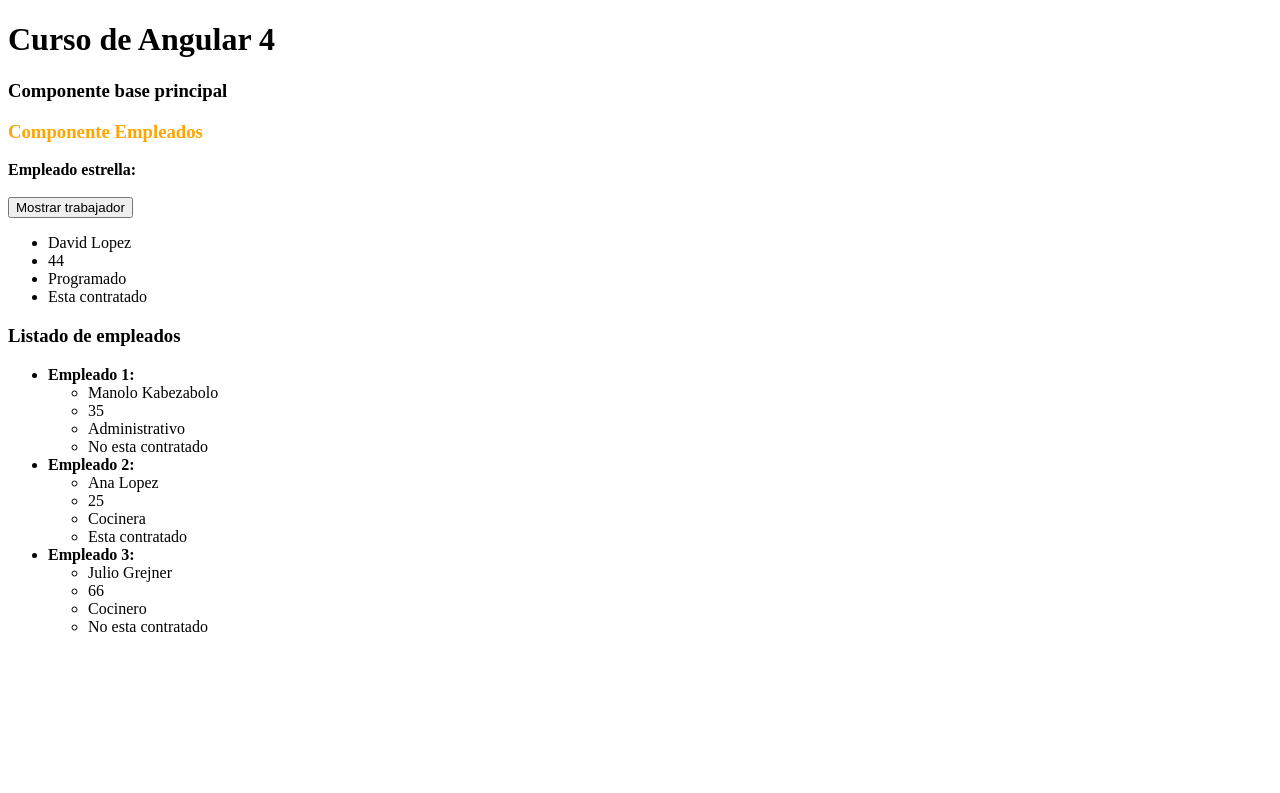
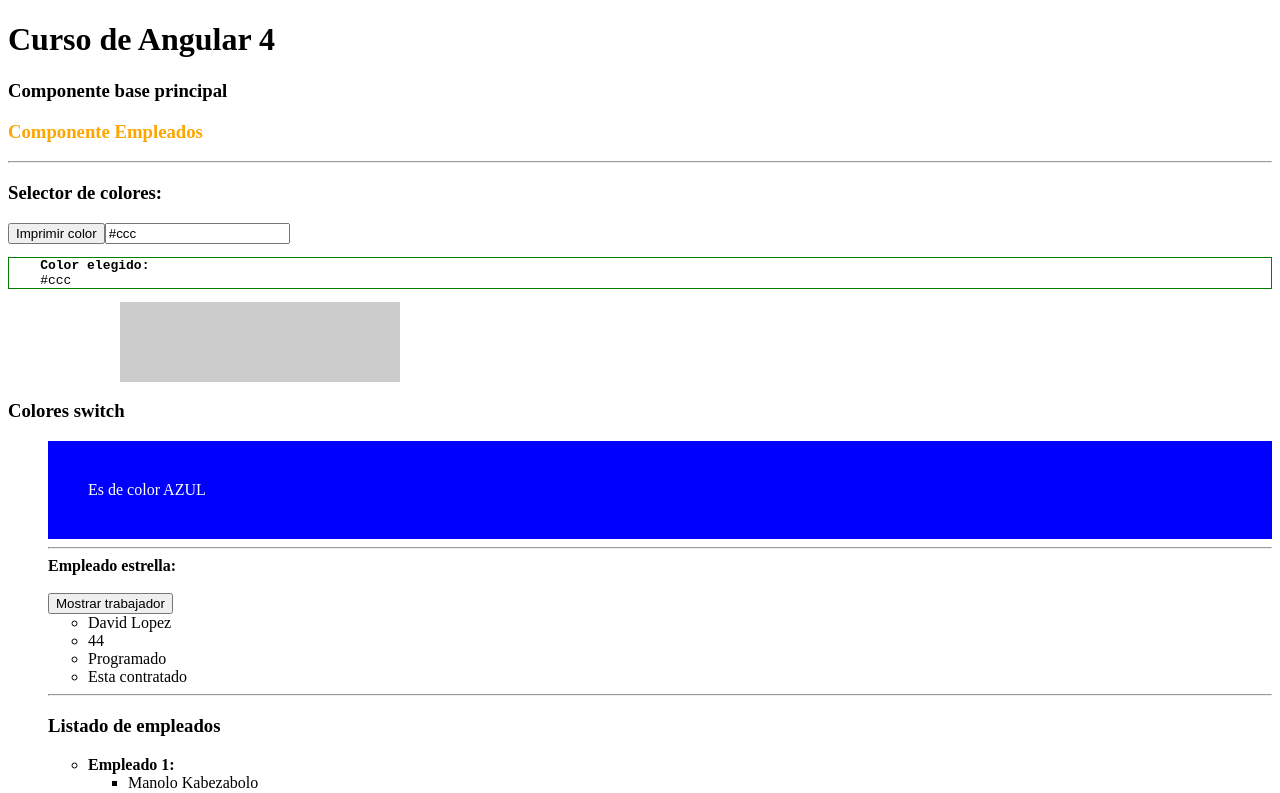
Before and after one commit to JulenZZZ/AngluarCLI17CarsProject, an Angular app: page / in a window 1280 px wide. Shown: the top 793 px of the page. Built offline with nearby package versions, Linux system fonts and the light colour scheme.

Commit message:
adding [(ngModule)] and [ngStyle] to Empleado component

```diff
--- a/src/app/app.component.ts
+++ b/src/app/app.component.ts
@@ -3,11 +3,14 @@
 import { RouterOutlet } from '@angular/router';
 import { FrutaComponentComponent } from './fruta-component/fruta-component.component';
 import { EmpleadosComponent } from './empleados/empleados.component';
+import { FormsModule, ReactiveFormsModule  } from "@angular/forms";
+
+
 
 @Component({
   selector: 'app-root',
   standalone: true,
-  imports: [CommonModule, RouterOutlet, FrutaComponentComponent, EmpleadosComponent],
+  imports: [CommonModule, RouterOutlet, FrutaComponentComponent, EmpleadosComponent,FormsModule,ReactiveFormsModule],
   templateUrl: './app.component.html',
   styleUrl: './app.component.css'
 })
--- a/src/app/empleados/empleados.component.html
+++ b/src/app/empleados/empleados.component.html
@@ -1,4 +1,27 @@
 <h3 style="color: orange;">{{titulos}}</h3>
+
+<hr/>
+<h3>Selector de colores:</h3>
+<button (click)="logColorSeleccionado()">Imprimir color</button>
+<input type="text" [(ngModel)]="color_seleccionado"/>
+<!-- ngStyle with attributes-->
+<pre [style.border]="color_seleccionado == 'red' ? '5px solid black' : '1px solid green'">
+    <strong>Color elegido:</strong>
+    {{color_seleccionado}}
+</pre>
+<!-- ngStyle with directives -->
+<div [ngStyle]="{background:color_seleccionado, 'width': '200px', 'heigth':'300px',
+'float':'right', 'margin-right':'69%', 'padding':'40px'}"></div>
+
+<div style="clear: both"></div>
+
+    <h3>Colores switch</h3>
+    <ul [ngSwitch]="color">
+        <li *ngSwitchCase="'red'" [ngStyle]="{background:color, 'color': 'white', 'padding':'30px'}">Es de color ROJO</li>
+        <li *ngSwitchCase="'green'" [ngStyle]="{background:color, 'color': 'white', 'padding':'10px'}">Es de color VERDE</li>
+        <li *ngSwitchCase="'blue'" [ngStyle]="{background:color, 'color': 'white', 'padding':'40px'}">Es de color AZUL</li>
+
+<hr/>
 
 <strong>Empleado estrella:</strong>
 <br/>
@@ -15,6 +38,9 @@
 </ul>
 </div>
 
+
+
+
 <div *ngIf="trabajador_externo == false">
 <button (click)="cambiarExterno(true)">Mostrar trabajador</button>
 <ul>
@@ -25,6 +51,8 @@
     <li *ngIf="empleado.contratado == false"> No esta contratado</li>
 </ul>
 </div>
+
+<hr/>
 
 <h3>Listado de empleados</h3>
 <ul>
@@ -39,3 +67,7 @@
         </ul>
     </li>
 </ul>
+
+
+
+<!-- <div *ngFor="let persons of personas; let i= index">{{personas[i]}}</div> -->
--- a/src/app/empleados/empleados.component.ts
+++ b/src/app/empleados/empleados.component.ts
@@ -1,11 +1,12 @@
 import { Component } from '@angular/core';
 import { CommonModule } from '@angular/common';
 import { Empleado } from './empleado';
+import { FormsModule  } from "@angular/forms";
 
 @Component({
   selector: 'empleado-tag',
   standalone: true,
-  imports: [CommonModule],
+  imports: [CommonModule,FormsModule],
   templateUrl: './empleados.component.html',
   styleUrl: './empleados.component.css'
 })
@@ -13,7 +14,10 @@
   public titulos='Componente Empleados';
   public empleado!: Empleado;
   public trabajadores:Array<Empleado>;
+  public personas:Array<any>;
   public trabajador_externo:boolean;
+  public color:string;
+  public color_seleccionado:any;
 
   constructor(){
 
@@ -25,13 +29,18 @@
       new Empleado('Julio Grejner',66,'Cocinero',false)
     ];
     this.trabajador_externo = false;
+    this.color = 'blue';
+    /*using [(ngModule)] and useValue() function to use two way data-binding on view*/
+    this.color_seleccionado = '#ccc'
 
+    this.personas = ['Benancio',22,'Arturo',11,'Carlos',55];
   }
 
   ngOnInit(){
 
     console.log(this.empleado);
     console.log(this.trabajadores);
+
   }
 
   cambiarExterno(valor:any){
@@ -39,4 +48,12 @@
     this.trabajador_externo = valor;
   }
 
+  setValue(){
+    this.color_seleccionado='red';
+  }
+
+  logColorSeleccionado(){
+    console.log(this.color_seleccionado);
+  }
+
 }
```
